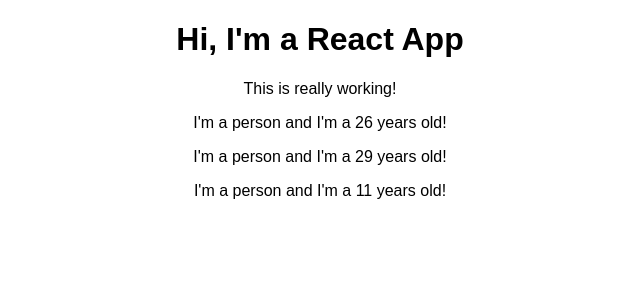
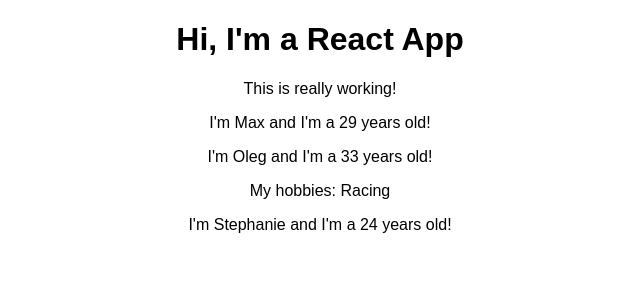
Before and after one commit to Zablyk/react-complete-guide, a React (Create React App) app: page / in a window 1280 px wide. Shown: the top 300 px of the page, without its empty margins (320-960 px from the left). Built offline with nearby package versions, Linux system fonts and the light colour scheme.

Commit message:
adding choldren props

```diff
--- a/src/App.js
+++ b/src/App.js
@@ -8,9 +8,9 @@ class App extends Component {
       <div className="App">
         <h1>Hi, I'm a React App</h1>
         <p>This is really working!</p>
-        <Person />
-        <Person />
-        <Person />
+        <Person name="Max" age="29"/>
+        <Person name="Oleg" age="33">My hobbies: Racing</Person>
+        <Person name="Stephanie" age="24"/>
       </div>
     );
     //return React.createElement('div', { className: 'App'}, React.createElement('h1', null, 'Does this one work now?'));
--- a/src/Person/Person.js
+++ b/src/Person/Person.js
@@ -1,7 +1,12 @@
 import React from 'react';
 
-const person = () => {
-    return <p>I'm a person and I'm a {Math.floor(Math.random() * 30)} years old!</p>
+const person = (props) => {
+    return(
+        <div>
+            <p>I'm {props.name} and I'm a {props.age} years old!</p>
+            <p>{props.children}</p>
+        </div>
+    );
 };
 
 export default person;
```
